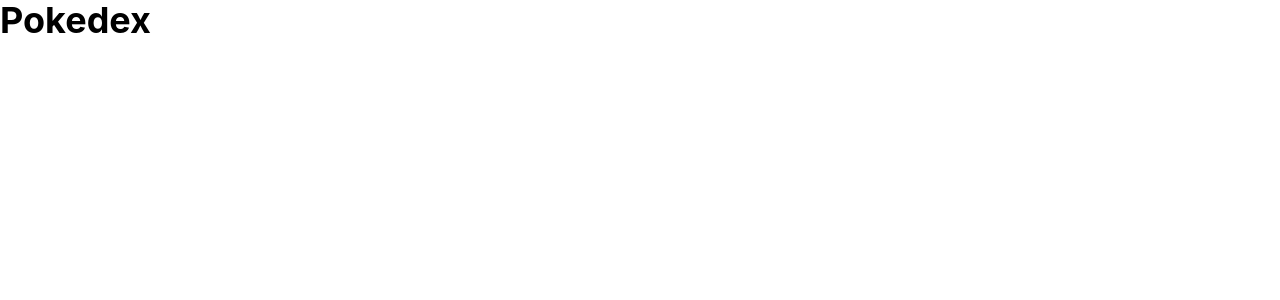
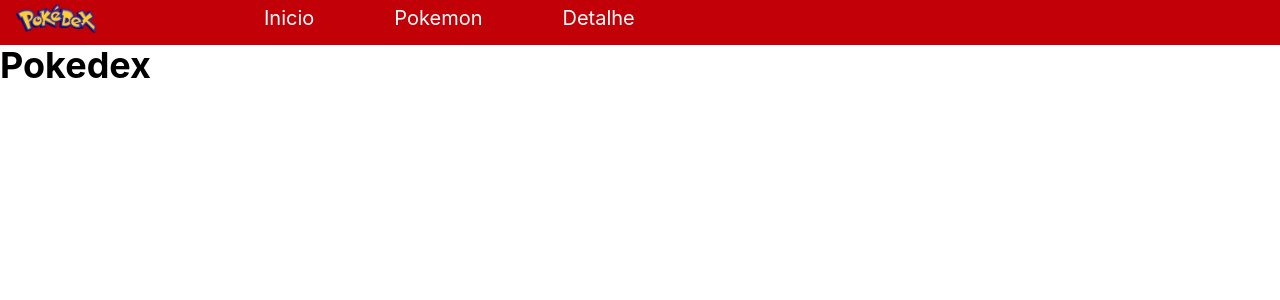
Before and after one commit to Mgrassifx/Projeto-pokedex, a Next.js app in the folder pokedex/: page / in a window 1280 px wide. Shown: the top 300 px of the page. Built offline with nearby package versions, Linux system fonts and the light colour scheme.

Commit message:
Feat: Implementa a navBar dentro da pasta components

```diff
--- /dev/null
+++ b/pokedex/app/components/navbar.tsx
@@ -0,0 +1,26 @@
+import Link from "next/link";
+
+import Image from "next/image";
+import fotoPokedex from "./foto/images-removebg-preview.png"
+
+export default function navbar() {
+
+    return (
+
+        <nav>
+            <div className="bg-red-700 flex flex-wrap gap-42 pt-1 pb-3 pl-4">
+                <div className="w-20 h-auto">
+                    <Image src={fotoPokedex} alt="foto pokedex"/>
+                </div>
+                <div>
+                    <ul className="flex flex-wrap justify-center gap-20 text-white">
+                        <Link className="text-xl" href= "/">Inicio</Link>
+                        <Link className="text-xl" href= "/pokemon"> Pokemon</Link>
+                        <Link className="text-xl" href= "/detalhes"> Detalhe</Link>
+                    </ul>
+                </div>
+            </div>
+
+        </nav>
+    )
+}
--- a/pokedex/app/detalhes/page.tsx
+++ b/pokedex/app/detalhes/page.tsx
@@ -0,0 +1,13 @@
+export default function detalhes() {
+
+    return (
+
+        <main>
+            <div>
+                <h2>
+                    detalhes
+                </h2>
+            </div>
+        </main>
+    )
+}
--- a/pokedex/app/layout.tsx
+++ b/pokedex/app/layout.tsx
@@ -1,5 +1,6 @@
 import "./globals.css";
 
+import Navbar from "./components/navbar";
 
 export default function LayoutProps({children}) {
 
@@ -7,6 +8,8 @@
 
         <html lang="pt-br">
             <body>
+                <Navbar />
+
                 {children}
             </body>
         </html>
--- a/pokedex/app/pokemon/page.tsx
+++ b/pokedex/app/pokemon/page.tsx
@@ -0,0 +1,13 @@
+export default function Pokemon() {
+
+    return (
+
+        <main>
+            <div>
+                <h2>
+                    Pokemon
+                </h2>
+            </div>
+        </main>
+    )
+}
```
Also changed, not shown: pokedex/app/components/foto/images-removebg-preview.png (added).
